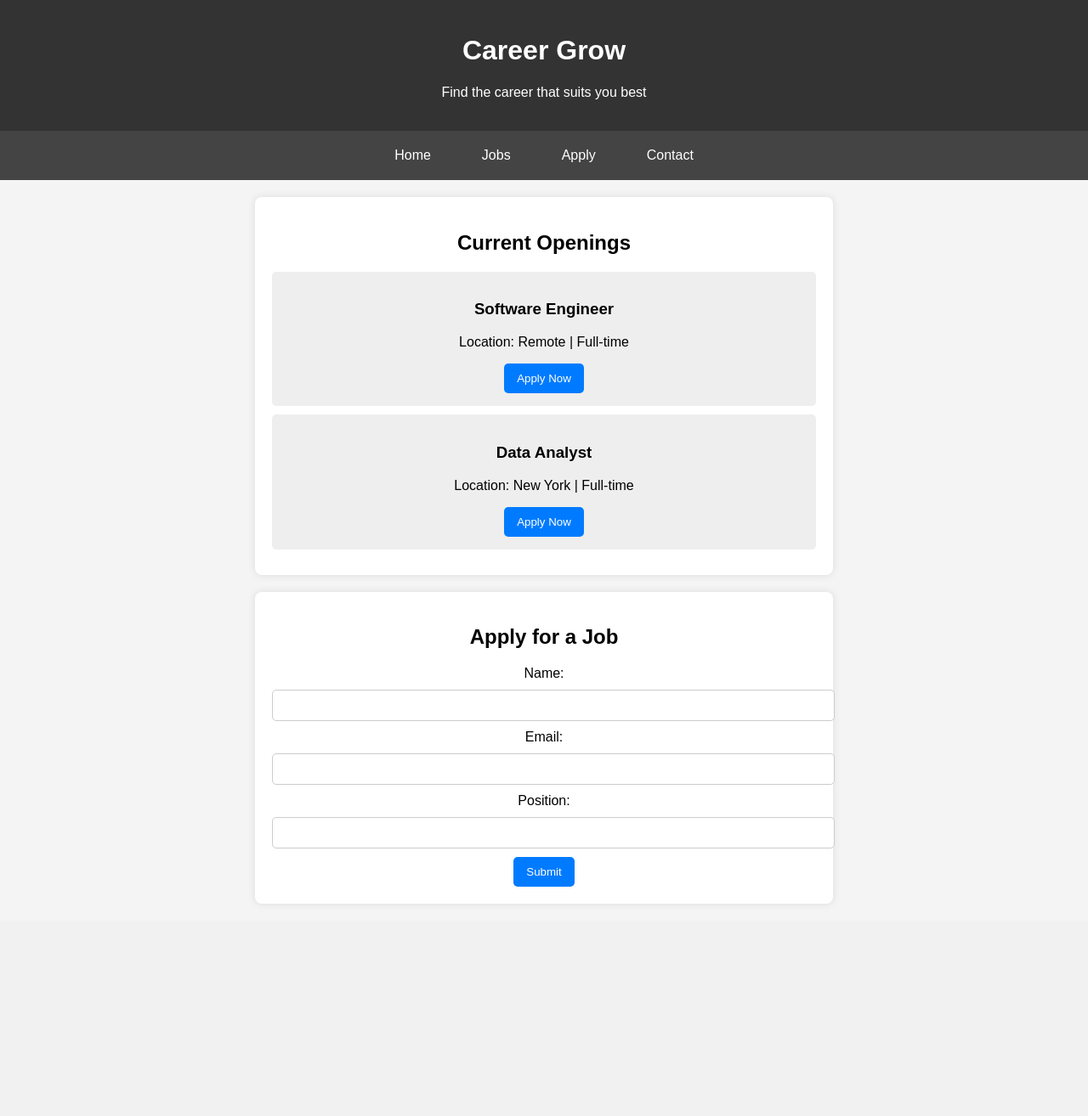
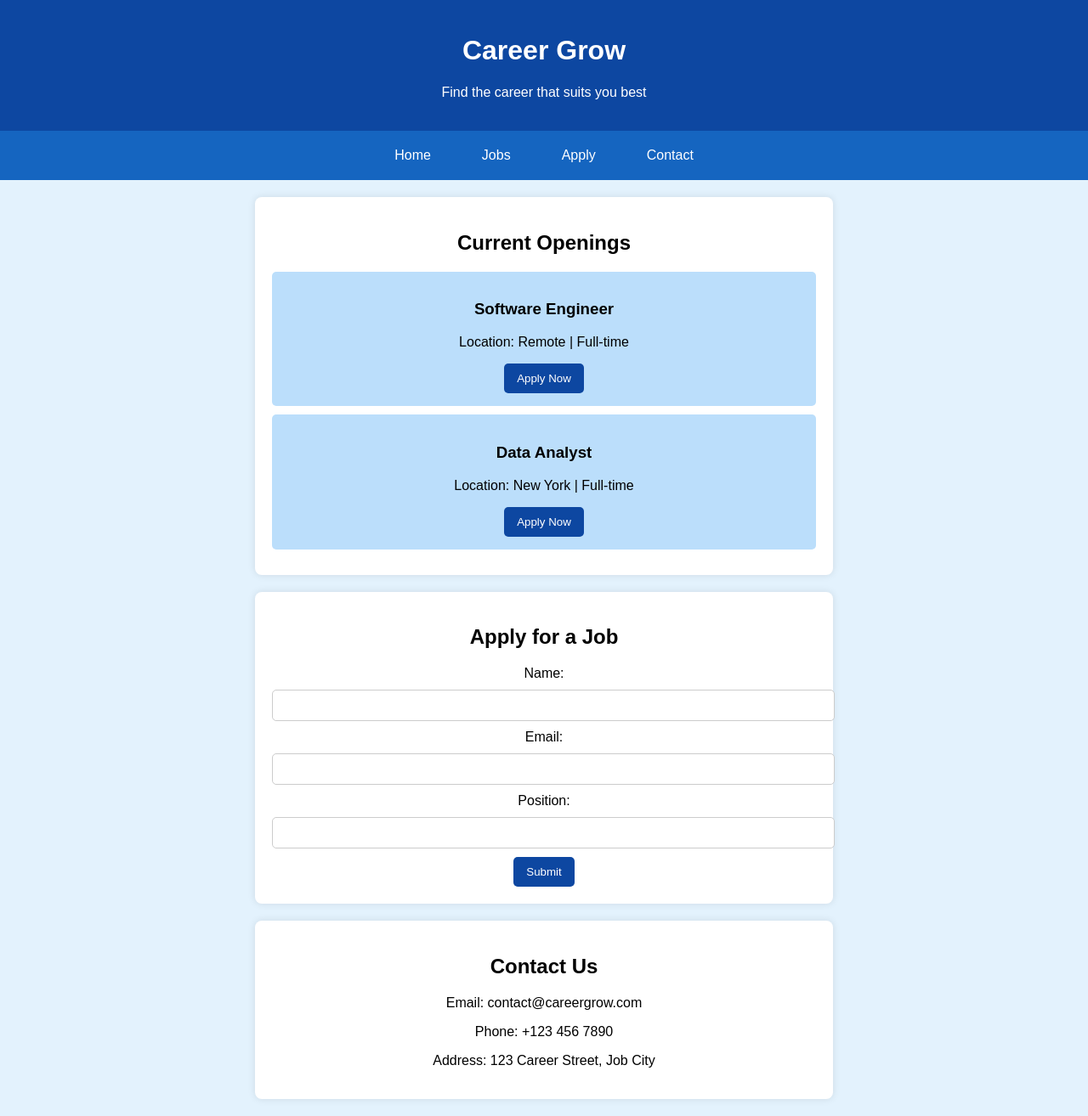
Before and after one commit to dishant-kaushik/Career-Grow, a Flask app: page / in a window 1280 px wide. Shown: the whole page at 85% size. Before the commit the page ends 1064 px from the top, so only its background shows below. Run offline with Flask 3, Linux system fonts and the light colour scheme.

Commit message:
Commit changes

```diff
--- a/templates/home.html
+++ b/templates/home.html
@@ -3,22 +3,22 @@
 <head>
     <meta charset="UTF-8">
     <meta name="viewport" content="width=device-width, initial-scale=1.0">
-    <title>Career Opportunities</title>
+    <title>Career Grow</title>
     <style>
         body {
             font-family: Arial, sans-serif;
             margin: 0;
             padding: 0;
-            background-color: #f4f4f4;
+            background-color: #e3f2fd;
             text-align: center;
         }
         header {
-            background: #333;
+            background: #0d47a1;
             color: white;
             padding: 20px;
         }
         nav {
-            background: #444;
+            background: #1565c0;
             padding: 10px;
             display: flex;
             justify-content: center;
@@ -31,10 +31,10 @@
             transition: background 0.3s;
         }
         nav a:hover {
-            background: #007bff;
+            background: #64b5f6;
             border-radius: 5px;
         }
-        .job-listings, .apply-form {
+        .job-listings, .apply-form, .contact {
             width: 50%;
             margin: 20px auto;
             background: white;
@@ -43,13 +43,13 @@
             box-shadow: 0 0 10px rgba(0, 0, 0, 0.1);
         }
         .job {
-            background: #eee;
+            background: #bbdefb;
             padding: 15px;
             margin: 10px 0;
             border-radius: 5px;
         }
         button {
-            background: #007bff;
+            background: #0d47a1;
             color: white;
             border: none;
             padding: 10px 15px;
@@ -57,7 +57,7 @@
             cursor: pointer;
         }
         button:hover {
-            background: #0056b3;
+            background: #1565c0;
         }
         input {
             width: 100%;
@@ -111,6 +111,13 @@
         </form>
     </section>
 
+    <section class="contact" id="contact">
+        <h2>Contact Us</h2>
+        <p>Email: contact@careergrow.com</p>
+        <p>Phone: +123 456 7890</p>
+        <p>Address: 123 Career Street, Job City</p>
+    </section>
+
     <script>
         function applyNow(position) {
             document.getElementById('position').value = position;
```
